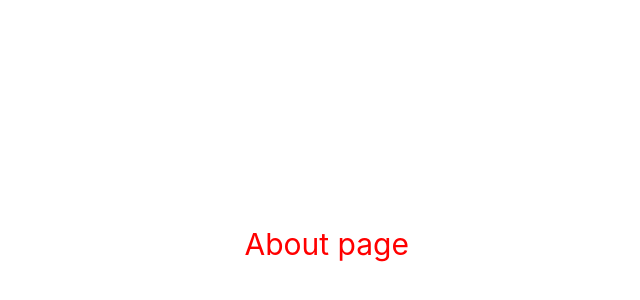
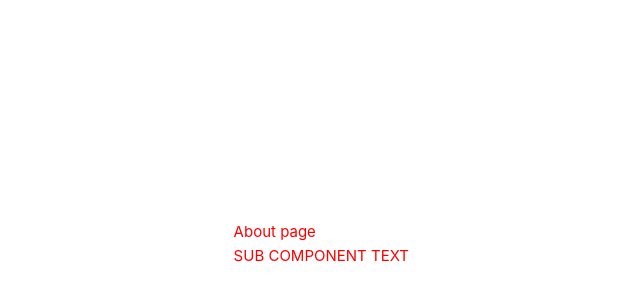
Before and after one commit to JasonXBOptel/vue_fullstack, a Vue app: page /about in a window 1280 px wide. Shown: the part 156-456 px from the top of the page, without its empty margins (231-871 px from the left). Built offline with nearby package versions, Linux system fonts and the light colour scheme.

Commit message:
Test scoped css effect on nested sub components

```diff
--- a/package.json
+++ b/package.json
@@ -28,6 +28,7 @@
     "eslint-plugin-vue": "^9.3.0",
     "jsdom": "^20.0.3",
     "prettier": "^2.7.1",
+    "sass": "^1.57.1",
     "start-server-and-test": "^1.15.2",
     "vite": "^4.0.0",
     "vitest": "^0.25.6"
--- a/src/App.vue
+++ b/src/App.vue
@@ -4,13 +4,11 @@ import { RouterLink, RouterView } from "vue-router";
 </script>
 
 <template>
+  <!-- <p>DK Customs</p> -->
   <RouterView />
 </template>
 
 <style>
-h1 {
-  color: red;
-}
 header {
   line-height: 1.5;
   max-height: 100vh;
--- /dev/null
+++ b/src/components/TextBlock.vue
@@ -0,0 +1,3 @@
+<template lang="">
+  <p>SUB COMPONENT TEXT</p>
+</template>
--- a/src/views/AboutView.vue
+++ b/src/views/AboutView.vue
@@ -1,5 +1,16 @@
+<script setup>
+import TextBlock from "../components/TextBlock.vue";
+</script>
 <template>
   <div>
-    <h1>About page</h1>
+    <p>About page</p>
+    <TextBlock />
   </div>
 </template>
+<style scoped>
+p {
+  color: red;
+  /* affects the TextBlock instance nested inside AboutView's template tags */
+  /* Does not affect the one nested inside InfoView */
+}
+</style>
--- a/src/views/InfoView.vue
+++ b/src/views/InfoView.vue
@@ -1,6 +1,16 @@
+<script setup>
+import TextBlock from "../components/TextBlock.vue";
+</script>
+
 <template lang="">
   <div>
     <h1>Info page</h1>
+    <TextBlock />
   </div>
 </template>
-<!-- <style lang=""></style> -->
+<style scoped lang="scss">
+$primary-color: rgb(71, 190, 192);
+p {
+  color: $primary-color;
+}
+</style>
```
Also changed, not shown: 1 other file (tests, documents, lock files or other folders).
